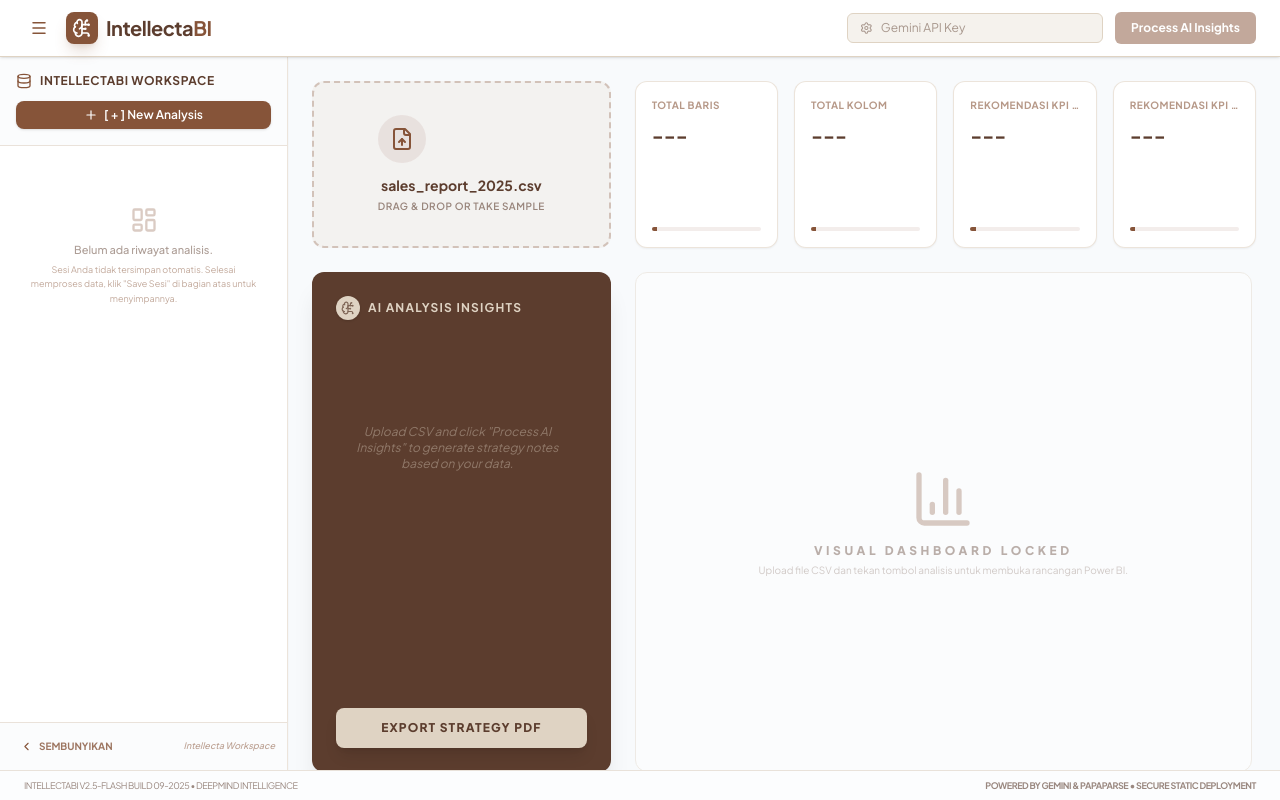
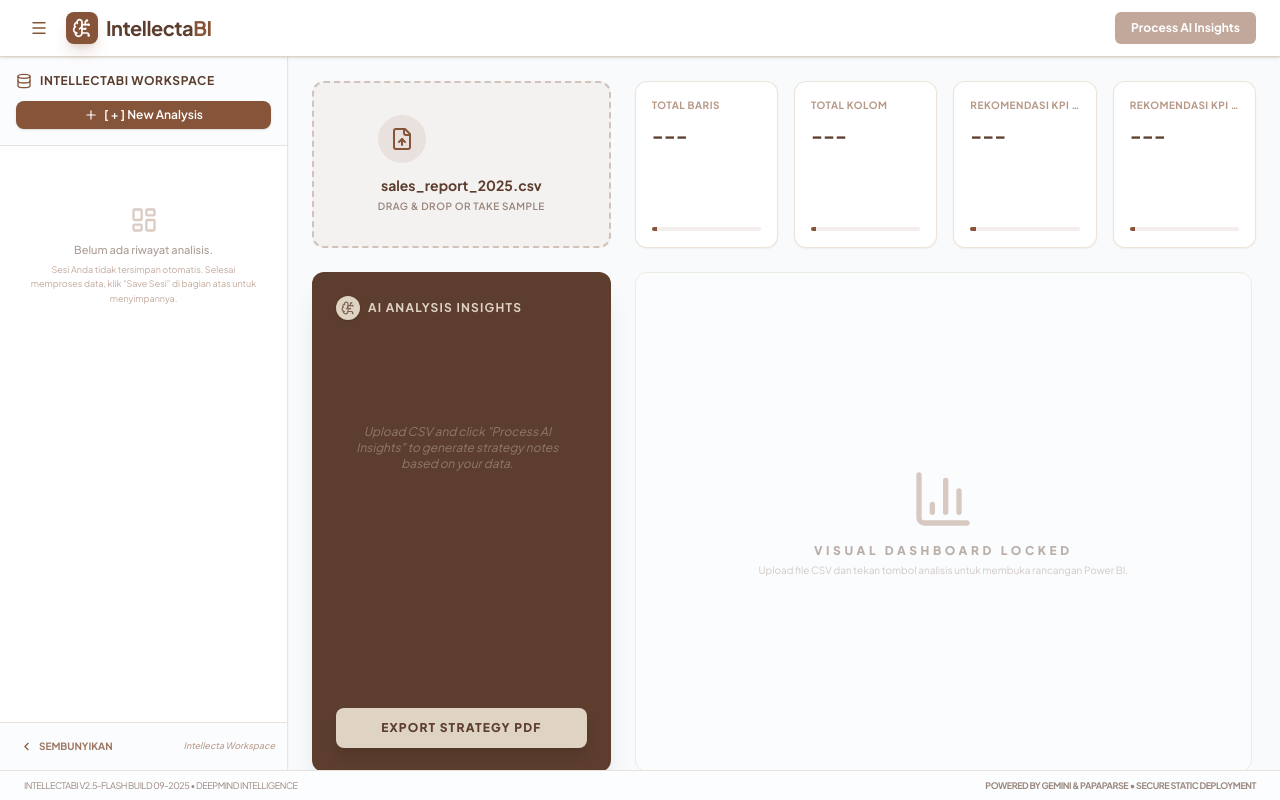
Before and after one commit to SammAlvncnt/IntellectaBI, a React (Vite) app: page / in a window 1280 px wide. Built offline with nearby package versions, Linux system fonts and the light colour scheme.

Commit message:
feat: centralize Gemini API key management
Remove client-side API key handling to improve security. The application now uses a server-side API key defined in the environment variables.

```diff
--- a/server.ts
+++ b/server.ts
@@ -14,11 +14,11 @@ async function startServer() {
 
   // API Route for Gemini Analysis
   app.post("/api/analyze", async (req, res) => {
-    const { summary, userApiKey } = req.body;
-    const apiKey = userApiKey || process.env.GEMINI_API_KEY;
+    const { summary } = req.body;
+    const apiKey = process.env.GEMINI_API_KEY;
 
     if (!apiKey) {
-      return res.status(400).json({ error: "Gemini API Key is required." });
+      return res.status(400).json({ error: "API Key Gemini tidak dikonfigurasi pada server (.env). Silakan atur variabel lingkungan GEMINI_API_KEY di panel Secrets atau konfigurasi server." });
     }
 
     const ai = new GoogleGenAI({
--- a/src/App.tsx
+++ b/src/App.tsx
@@ -60,7 +60,6 @@ function cn(...inputs: ClassValue[]) {
 }
 
 export default function App() {
-  const [apiKey, setApiKey] = useState<string>(() => localStorage.getItem('intellecta_gemini_key') || '');
   const [csvData, setCsvData] = useState<any[]>([]);
   const [headers, setHeaders] = useState<string[]>([]);
   const [isAnalyzing, setIsAnalyzing] = useState(false);
@@ -285,10 +284,7 @@ export default function App() {
   const [previewSortColumn, setPreviewSortColumn] = useState<string | null>(null);
   const [previewSortDirection, setPreviewSortDirection] = useState<'asc' | 'desc'>('asc');
 
-  // Save API key to local storage
-  useEffect(() => {
-    localStorage.setItem('intellecta_gemini_key', apiKey);
-  }, [apiKey]);
+
 
   const handleFileUpload = (event: React.ChangeEvent<HTMLInputElement> | React.DragEvent) => {
     event.preventDefault();
@@ -391,10 +387,6 @@ export default function App() {
   };
 
   const handleAnalyze = async () => {
-    if (!apiKey) {
-      setError("Silakan masukkan API Key Gemini Anda di menu Pengaturan.");
-      return;
-    }
     if (csvData.length === 0) {
       setError("Sediakan data CSV terlebih dahulu.");
       return;
@@ -421,7 +413,7 @@ export default function App() {
       const response = await fetch("/api/analyze", {
         method: "POST",
         headers: { "Content-Type": "application/json" },
-        body: JSON.stringify({ summary, userApiKey: apiKey })
+        body: JSON.stringify({ summary })
       });
 
       if (!response.ok) {
@@ -778,16 +770,7 @@ export default function App() {
             </button>
           )}
 
-          <div className="flex items-center bg-latte/30 border border-latte rounded-md px-3 py-1.5 w-64 focus-within:ring-1 focus-within:ring-coffee-medium">
-            <Settings size={14} className="opacity-50 mr-2" />
-            <input
-              type="password"
-              placeholder="Gemini API Key"
-              value={apiKey}
-              onChange={(e) => setApiKey(e.target.value)}
-              className="bg-transparent text-xs w-full outline-none"
-            />
-          </div>
+
           <button
             onClick={handleAnalyze}
             disabled={isAnalyzing || csvData.length === 0}
```
Also changed, not shown: 1 other file (tests, documents, lock files or other folders).
